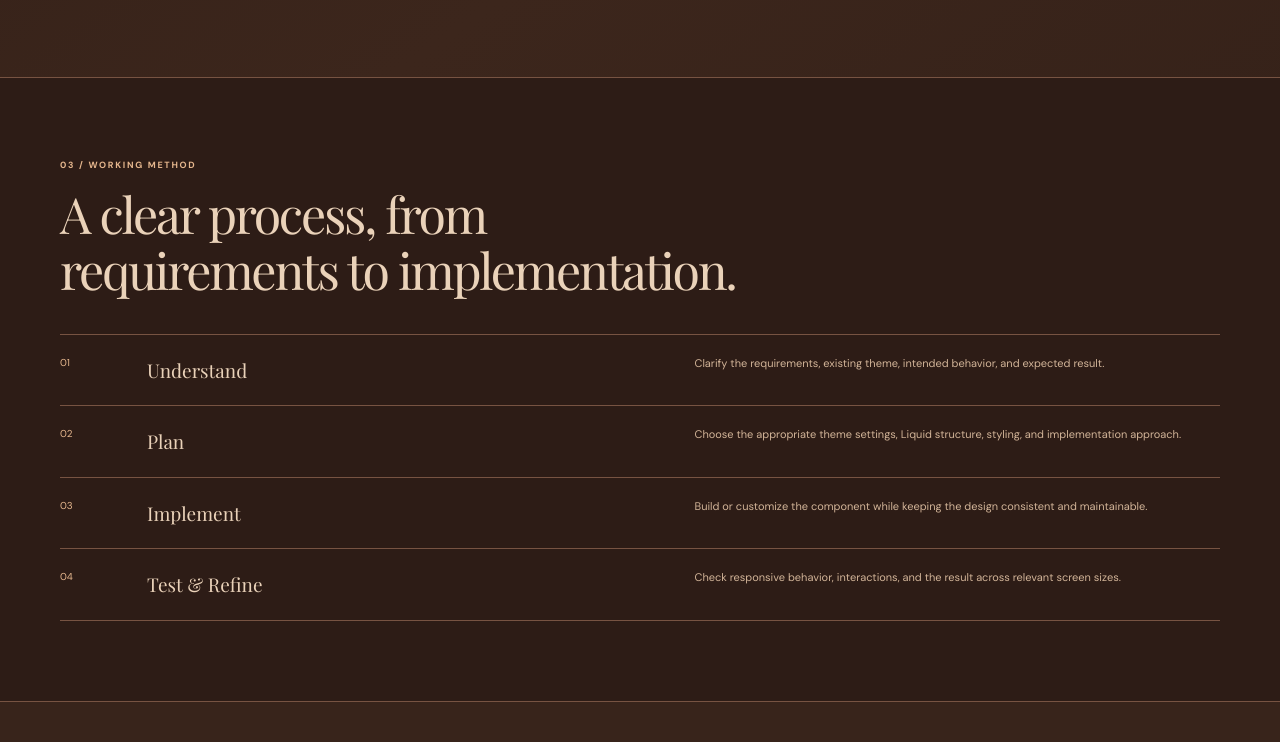
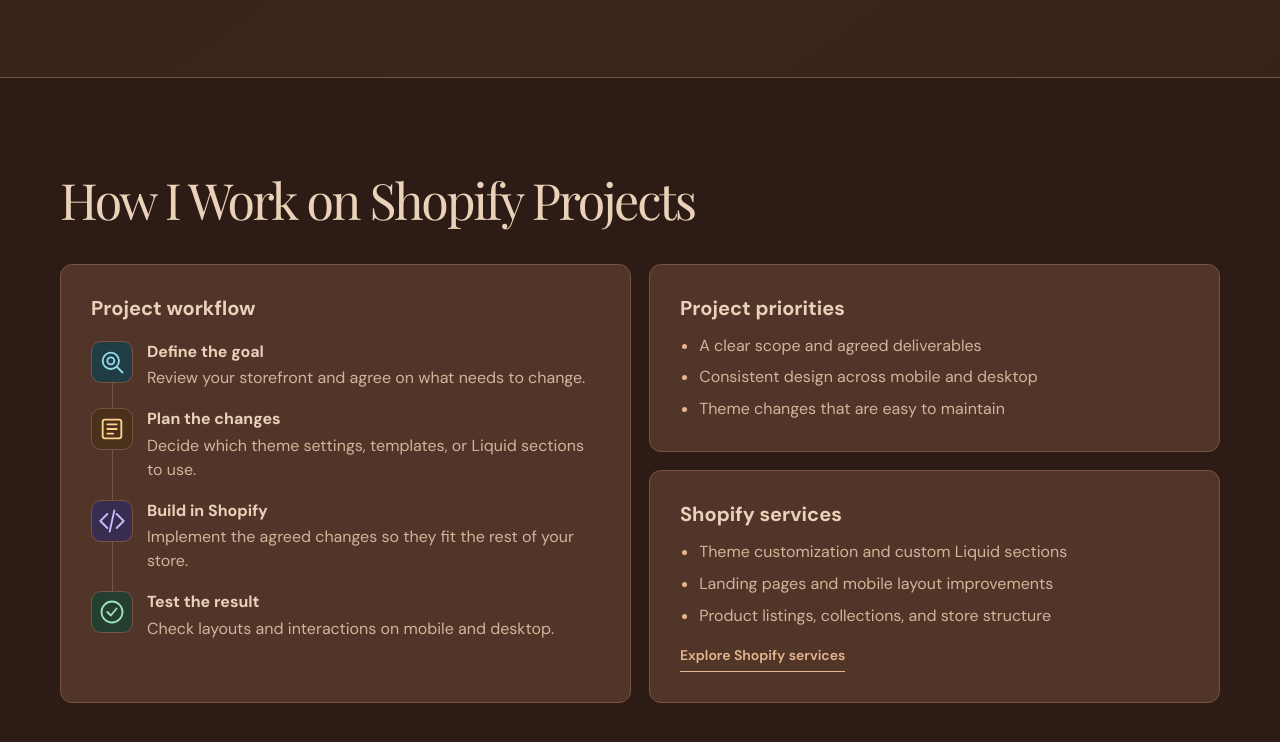
Before and after one commit to musheghharutyunyan5/Personal_cv, a plain HTML site: page index.html in a window 1280 px wide. Shown: the part 2098-2840 px from the top of the page. Drawn offline with nearby package versions, Linux system fonts and the light colour scheme.

Commit message:
Show Shopify project workflow, priorities, and services

```diff
--- a/index.html
+++ b/index.html
@@ -526,32 +526,95 @@
       background: var(--paper-dark);
     }
 
-    .process-list {
-      border-top: 1px solid var(--line);
+    .process-layout {
+      display: grid;
+      grid-template-columns: repeat(2, minmax(0, 1fr));
+      gap: 18px;
     }
 
-    .process-item {
+    .process-overview {
       display: grid;
-      grid-template-columns: 65px 1fr 1fr;
-      gap: 22px;
-      padding: 20px 0;
-      border-bottom: 1px solid var(--line);
+      gap: 18px;
     }
 
-    .process-num {
-      color: var(--accent);
-      font-size: 10px; /* Reduced from 11px */
+    .process-panel {
+      padding: clamp(18px, 3vw, 30px);
+      border: 1px solid var(--line);
+      border-radius: 12px;
+      background: var(--skill-card);
+      font-size: 1rem;
     }
 
-    .process-item h3 {
-      font-family: var(--serif);
-      font-size: 19px; /* Reduced from 23px */
-      font-weight: 400;
+    .process-panel h3 {
+      color: var(--ink);
+      font-size: 1.25rem;
+      line-height: 1.3;
     }
 
-    .process-item p {
+    .process-panel ul {
+      margin-top: 12px;
+      padding-left: 1.2em;
       color: var(--muted);
-      font-size: 11px; /* Reduced from 12px */
+    }
+
+    .process-panel ul li + li {
+      margin-top: 6px;
+    }
+
+    .process-panel li::marker {
+      color: var(--accent);
+    }
+
+    .process-panel .text-link {
+      margin-top: 16px;
+      color: var(--accent);
+      font-size: .875rem;
+    }
+
+    .process-list {
+      position: relative;
+      display: grid;
+      gap: 18px;
+      margin-top: 20px;
+      list-style: none;
+    }
+
+    .process-list::before {
+      position: absolute;
+      inset-block: 0;
+      inset-inline-start: calc(var(--skill-icon-size) / 2);
+      width: 1px;
+      background: var(--line);
+      content: "";
+    }
+
+    .process-step {
+      position: relative;
+      display: grid;
+      grid-template-columns: var(--skill-icon-size) minmax(0, 1fr);
+      align-items: start;
+      gap: 14px;
+    }
+
+    .process-step:last-child {
+      background: var(--skill-card);
+    }
+
+    .process-step h4 {
+      font-size: 1rem;
+      line-height: 1.35;
+    }
+
+    .process-step p {
+      margin-top: 4px;
+      color: var(--muted);
+      line-height: 1.5;
+    }
+
+    @media (max-width: 760px) {
+      .process-layout {
+        grid-template-columns: 1fr;
+      }
     }
 
     /* Other skills */
@@ -895,15 +958,6 @@
         padding: 14px;
       }
 
-      .process-item {
-        grid-template-columns: 32px 1fr;
-        gap: 10px 14px;
-      }
-
-      .process-item p {
-        grid-column: 2;
-      }
-
       .skill-row {
         grid-template-columns: var(--skill-icon-size) minmax(0, 1fr);
         gap: 4px 12px;
@@ -1142,36 +1196,74 @@
 
     <!-- PROCESS -->
 
-    <section class="section process" id="process">
+    <section class="section process" id="process" aria-labelledby="process-heading">
       <div class="container">
         <div class="section-heading reveal">
-          <div class="eyebrow">03 / Working Method</div>
-          <h2 class="serif">A clear process, from requirements to implementation.</h2>
+          <h2 class="serif" id="process-heading">How I Work on Shopify Projects</h2>
         </div>
 
-        <div class="process-list">
-          <div class="process-item reveal">
-            <span class="process-num">01</span>
-            <h3>Understand</h3>
-            <p>Clarify the requirements, existing theme, intended behavior, and expected result.</p>
+        <div class="process-layout">
+          <div class="process-panel reveal">
+            <h3>Project workflow</h3>
+            <ol class="process-list" role="list">
+              <li class="process-step">
+                <span class="service-symbol service-symbol--sky" aria-hidden="true">
+                  <svg viewBox="0 0 24 24" focusable="false"><circle cx="11" cy="11" r="7"/><circle cx="11" cy="11" r="3"/><path d="m16 16 5 5"/></svg>
+                </span>
+                <div>
+                  <h4>Define the goal</h4>
+                  <p>Review your storefront and agree on what needs to change.</p>
+                </div>
+              </li>
+              <li class="process-step">
+                <span class="service-symbol service-symbol--amber" aria-hidden="true">
+                  <svg viewBox="0 0 24 24" focusable="false"><rect x="4" y="4" width="16" height="16" rx="2"/><path d="M8 8h8M8 12h8M8 16h5"/></svg>
+                </span>
+                <div>
+                  <h4>Plan the changes</h4>
+                  <p>Decide which theme settings, templates, or Liquid sections to use.</p>
+                </div>
+              </li>
+              <li class="process-step">
+                <span class="service-symbol service-symbol--violet" aria-hidden="true">
+                  <svg viewBox="0 0 24 24" focusable="false"><path d="m8 6-6 6 6 6m8-12 6 6-6 6m-2-15-4 18"/></svg>
+                </span>
+                <div>
+                  <h4>Build in Shopify</h4>
+                  <p>Implement the agreed changes so they fit the rest of your store.</p>
+                </div>
+              </li>
+              <li class="process-step">
+                <span class="service-symbol service-symbol--mint" aria-hidden="true">
+                  <svg viewBox="0 0 24 24" focusable="false"><circle cx="12" cy="12" r="9"/><path d="m8 12 3 3 5-6"/></svg>
+                </span>
+                <div>
+                  <h4>Test the result</h4>
+                  <p>Check layouts and interactions on mobile and desktop.</p>
+                </div>
+              </li>
+            </ol>
           </div>
 
-          <div class="process-item reveal">
-            <span class="process-num">02</span>
-            <h3>Plan</h3>
-            <p>Choose the appropriate theme settings, Liquid structure, styling, and implementation approach.</p>
-          </div>
+          <div class="process-overview reveal">
+            <div class="process-panel">
+              <h3>Project priorities</h3>
+              <ul>
+                <li>A clear scope and agreed deliverables</li>
+                <li>Consistent design across mobile and desktop</li>
+                <li>Theme changes that are easy to maintain</li>
+              </ul>
+            </div>
 
-          <div class="process-item reveal">
-            <span class="process-num">03</span>
-            <h3>Implement</h3>
-            <p>Build or customize the component while keeping the design consistent and maintainable.</p>
-          </div>
-
-          <div class="process-item reveal">
-            <span class="process-num">04</span>
-            <h3>Test & Refine</h3>
-            <p>Check responsive behavior, interactions, and the result across relevant screen sizes.</p>
+            <div class="process-panel">
+              <h3>Shopify services</h3>
+              <ul>
+                <li>Theme customization and custom Liquid sections</li>
+                <li>Landing pages and mobile layout improvements</li>
+                <li>Product listings, collections, and store structure</li>
+              </ul>
+              <a class="text-link" href="#shopify">Explore Shopify services</a>
+            </div>
           </div>
         </div>
       </div>
```
